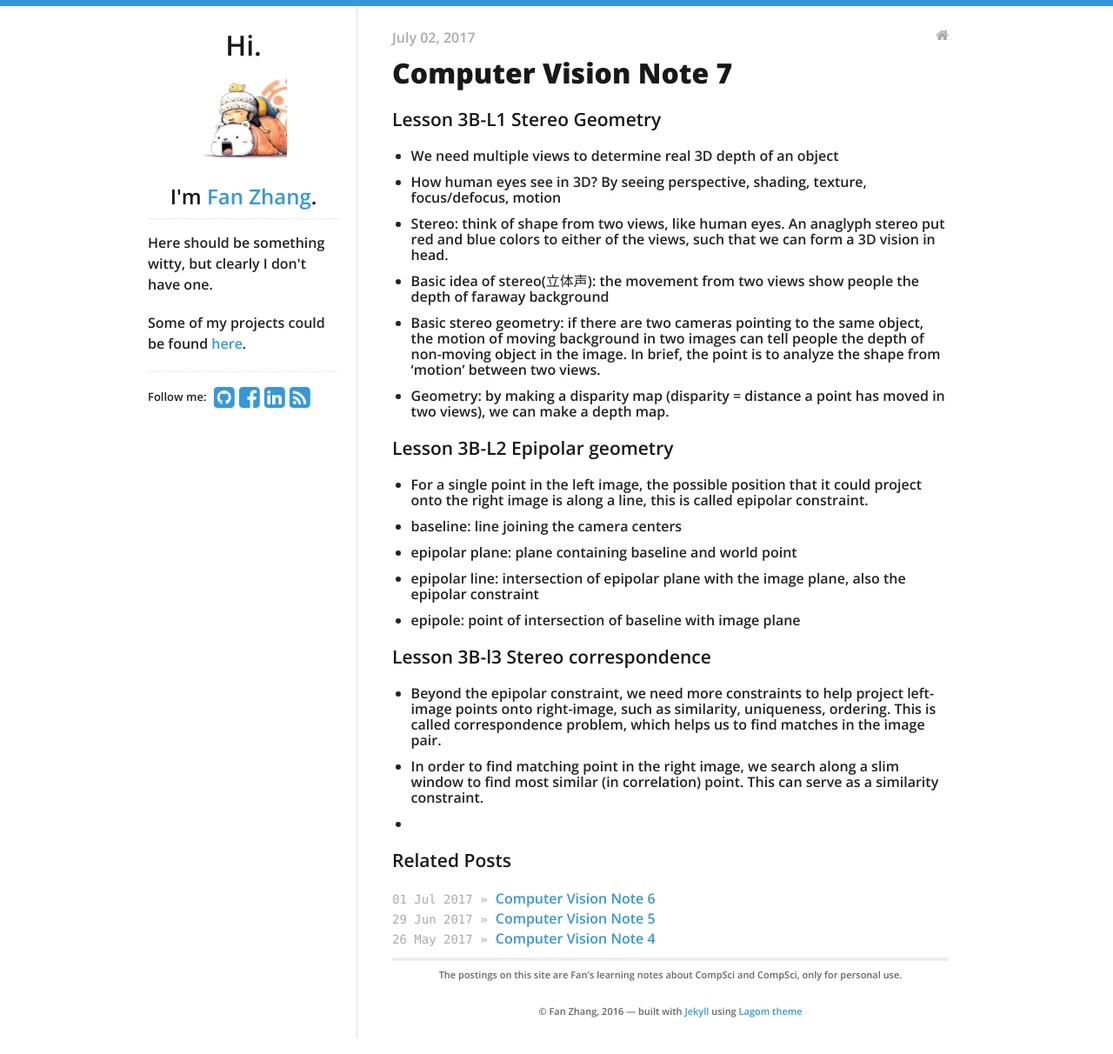
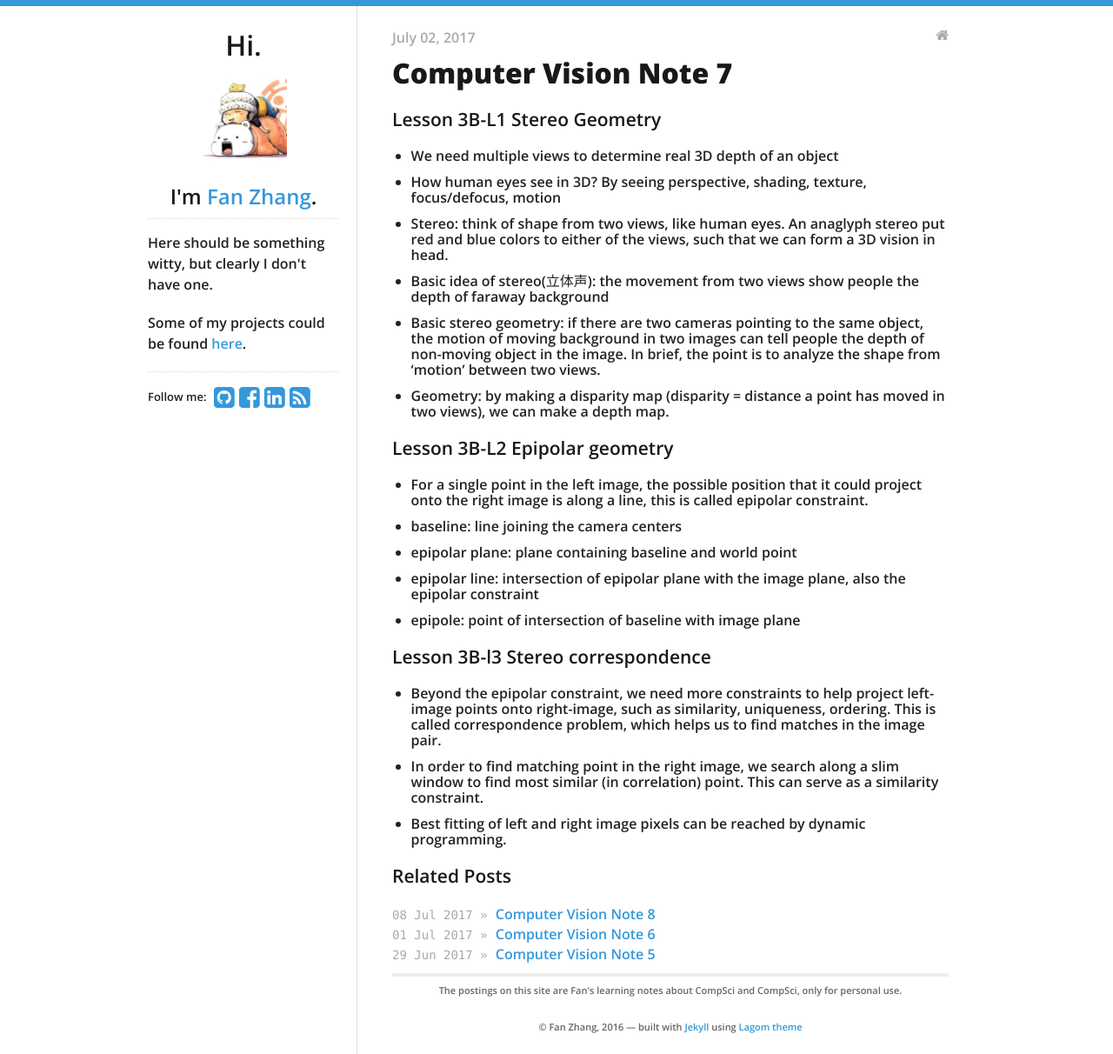
Before and after one commit to KimLakWon/fanfanman.github.io, a Jekyll site: the page built from _posts/2017-07-02-Computer-Vision-Note-7.md, in a window 1280 px wide. Shown: the whole page at 87% size. Built offline with Jekyll 4.4.1, drawn with Linux system fonts in a browser that asks for light colours; nearby versions of some CDN libraries.

Commit message:
update post

```diff
--- a/_posts/2017-07-02-Computer-Vision-Note-7.md
+++ b/_posts/2017-07-02-Computer-Vision-Note-7.md
@@ -25,4 +25,4 @@ tags:
 ### Lesson 3B-l3 Stereo correspondence
 - Beyond the epipolar constraint, we need more constraints to help project left-image points onto right-image, such as similarity, uniqueness, ordering. This is called correspondence problem, which helps us to find matches in the image pair.
 - In order to find matching point in the right image, we search along a slim window to find most similar (in correlation) point. This can serve as a similarity constraint.
--
+- Best fitting of left and right image pixels can be reached by dynamic programming.
```
Also changed, not shown: _posts/2017-07-07-Computer-Vision-Note-8.md (added, +11 -0 lines).
